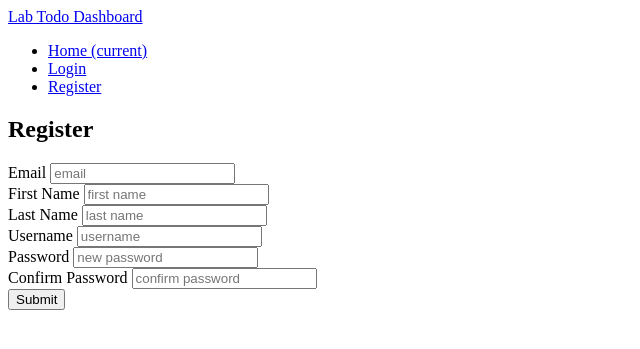
After one commit to sukhanova/TODO-App, a Flask app: page /register in a window 1280 px wide. The commit adds this page. Shown: the top 349 px of the page, without its empty margins (0-640 px from the left). Run offline with Flask 2, Linux system fonts and the light colour scheme.

Commit message:
Added user auth functionality. Register new user is failing

```diff
--- a/server.py
+++ b/server.py
@@ -1,6 +1,6 @@
 """Functions for Lab Dashboard Tracking Task App."""
 
-from flask import Flask, render_template, request, flash, session,redirect, abort
+from flask import Flask, render_template, request, flash, session,redirect, abort, jsonify
 from model import User, Project, Task, ProjectTask, UserProject, connect_to_db, db
 import os
 from jinja2 import StrictUndefined
@@ -14,75 +14,158 @@ app.jinja_env.undefined = StrictUndefined
 @app.route('/')
 def index():
     """View the homepage"""
-    return "Placeholder"
+    return render_template("index.html")
 
 
-@app.route('/welcome')
-def say_hello():
-    """Collect users first and last name."""
+@app.route('/register')
+def register_user():
+	"""User registration page"""
 
-    return render_template("homepage.html")
+	return render_template("register.html")
+
+@app.route('/login')
+def login_form():
+	"""User login page"""
+
+	return render_template('login.html')
 
 
-@app.route('/greet')
-def greet_person():
-    """Greet user by first and last name. Query database to pdisplay existing projects
-    for choice buttons"""
-
-    userFname = request.args.get("fname")
-    userLname = request.args.get("lname")
-
-    new_user = User(fname=userFname, lname=userLname)
-    db.session.add(new_user)
-    db.session.commit()
-
-    projects = Project.query.all()
-
-    return render_template("projects.html",
-                           personFname=userFname,
-                           personLname=userLname,
-                           projects=projects
-                           )
-
-@app.route('/projects')
-def select_project_form():
-    """User choosing project they working on"""
-    project_id = request.args.get("project")
-
-    project = Project.query.get(project_id)
-
-    return render_template("project_details.html", project=project)
+# ------- Auth Routes -------
 
 
-@app.route('/projects/<project_id>')
-def display_tasks(project_id):
+@app.route('/api/auth', methods=['POST'])
+def login():
+	user = User.query.filter_by(username=request.form.get('username')).first()
 
-    project = Project.query.get(project_id)
-    task = ProjectTask.query.all()
+	if user.login(request.form.get('password')):
+		app.logger.info('...Login successful.')
+		session['user_id'] = user.id
+	else:
+		app.logger.info('-  Login failure  -')
+		flash('Invalid username or password.')
+		return render_template('login.html')
 
-    description = request.args.get("task")
-    status = request.args.get("status")
-    print(project.tasks)
-    print("*"*10)
+	return render_template('profile.html', user=user)
 
 
-    # new_task = Task(description=task,
-    #                 status=status,
-    #                 task_id=new_task_id)
-    # db.session.add(new_task)
-    # db.session.commit()
+@app.route('/logout')
+def logout():
+	del session['user_id']
+
+	return redirect('/')
 
 
-    # new_task_id = new_task.task_id
-    # new_project_task = ProjectTask()
-    # db.session.add(new_project_task)
-    # db.session.commit()
+@app.route('/api/register', methods=['POST'])
+def register_auth():
+	"""Handles user registration data"""
 
-    return render_template("project_details.html",
-                           description=task,
-                           status=status,
-                           project=project)
+	app.logger.info('Registering new user...')
 
+	user_data = dict(request.form)
+
+	if user_data.get('password') == user_data.get('passwordConfirm'):
+		del user_data['passwordConfirm']
+
+		user = User(**user_data)
+		user.create_password(user_data.get('password'))
+		user.save()
+		app.logger.info(f'New user {user.id} created. Logging in...')
+		session['user_id'] = user.id
+
+		return redirect(f'/users/{user.id}')
+
+
+# @app.route('/logout')
+# def logout():
+# 	del session['user_id']
+
+# 	return redirect('/')
+
+
+# @app.route('/api/register', methods=['POST'])
+# def register_auth():
+# 	"""Handles user registration data"""
+
+# 	app.logger.info('Registering new user...')
+
+# 	user_data = dict(request.form)
+
+# 	if user_data.get('password') == user_data.get('passwordConfirm'):
+# 		del user_data['passwordConfirm']
+
+# 		user = User(**user_data)
+# 		user.create_password(user_data.get('password'))
+# 		user.save()
+# 		app.logger.info(f'New user {user.id} created. Logging in...')
+# 		session['user_id'] = user.id
+
+# 		return redirect(f'/users/{user.id}')
+
+# @app.route('/welcome')
+# def say_hello():
+#     """Collect users first and last name."""
+
+#     return render_template("homepage.html")
+
+
+# @app.route('/greet')
+# def greet_person():
+#     """Greet user by first and last name. Query database to pdisplay existing projects
+#     for choice buttons"""
+
+#     userFname = request.args.get("fname")
+#     userLname = request.args.get("lname")
+
+#     new_user = User(fname=userFname, lname=userLname)
+#     db.session.add(new_user)
+#     db.session.commit()
+
+#     projects = Project.query.all()
+
+#     return render_template("projects.html",
+#                            personFname=userFname,
+#                            personLname=userLname,
+#                            projects=projects
+#                            )
+
+# @app.route('/projects')
+# def select_project_form():
+#     """User choosing project they working on"""
+#     project_id = request.args.get("project")
+
+#     project = Project.query.get(project_id)
+
+#     return render_template("project_details.html", project=project)
+
+
+# @app.route('/projects/<project_id>')
+# def display_tasks(project_id):
+
+#     project = Project.query.get(project_id)
+#     task = ProjectTask.query.all()
+
+#     description = request.args.get("task")
+#     status = request.args.get("status")
+#     print(project.tasks)
+#     print("*"*10)
+
+
+#     # new_task = Task(description=task,
+#     #                 status=status,
+#     #                 task_id=new_task_id)
+#     # db.session.add(new_task)
+#     # db.session.commit()
+
+
+#     # new_task_id = new_task.task_id
+#     # new_project_task = ProjectTask()
+#     # db.session.add(new_project_task)
+#     # db.session.commit()
+
+#     return render_template("project_details.html",
+#                            description=task,
+#                            status=status,
+#                            project=project)
 
 
 if __name__ == '__main__':
--- /dev/null
+++ b/templates/_nav.html
@@ -0,0 +1,36 @@
+<nav class="navbar navbar-expand-lg navbar-dark">
+    <a class="navbar-brand" href="{{ url_for('index') }}">Lab Todo Dashboard</a>
+    <!-- <button class="navbar-toggler" type="button" data-toggle="collapse" data-target="#navbarText" aria-controls="navbarText" aria-expanded="false" aria-label="Toggle navigation">
+      <span class="navbar-toggler-icon"></span>
+    </button>
+   -->
+    <div class="collapse navbar-collapse" id="navbarText">
+      <ul class="navbar-nav mr-auto">
+        <li class="nav-item active">
+          <a class="nav-link" href="{{ url_for('index') }}">Home
+              <span class="sr-only">(current)</span></a>
+        </li>
+        <!-- if user not in session display login & register -->
+        {% if not session.get('user_id') %}
+          <li class="nav-item">
+            <a class="nav-link" href="{{ url_for('login_form') }}">Login
+            </a>
+          </li>
+          <li class="nav-item">
+            <a class="nav-link" href="{{ url_for('register_user') }}">Register
+            </a>
+          </li>
+        <!-- display profile link if user in session -->
+        {% else %}
+          <li class="nav-item">
+            <a class="nav-link" href="{{ url_for('login') }}">Profile
+            </a>
+          </li>
+          <li class="nav-item">
+            <a class="nav-link" href="{{ url_for('logout') }}">Logout</a>
+          </li>
+        {% endif %}
+      </ul>
+    </div>
+
+  </nav>
--- a/templates/base.html
+++ b/templates/base.html
@@ -1,17 +1,13 @@
 <!doctype html>
-<html>
-  <head>
-    <meta charset="utf-8">
-    <meta name="viewport" content="width=device-width">
-    <title>
-      {% block title %}
-      {% endblock %}
-    </title>
-    {% block head %}{% endblock %}
-  </head>
-  <body>
-    {% block body %}
+<html lang="en">
+<head>
+	<title>Lab Todo Dashboard | {% block title %}Home{% endblock %}</title>
 
-    {% endblock %}
-  </body>
+</head>
+
+<body>
+	{% include '_nav.html' %}
+
+	{% block content %}{% endblock %}
+</body>
 </html>
--- /dev/null
+++ b/templates/index.html
@@ -0,0 +1,5 @@
+{% extends 'base.html' %}
+
+{% block content %}
+
+{% endblock %}
--- /dev/null
+++ b/templates/register.html
@@ -0,0 +1,52 @@
+{% extends 'base.html' %}
+
+{% block title %}Register User{% endblock %}
+
+{% block content %}
+
+<div class="container">
+	<div class="col-md-8">
+
+		<form action="/api/register" method="post" id="registerForm">
+			<div class="form-group row">
+				<h2 class="text-center">Register</h2>
+			</div>
+
+			<div class="form-group row">
+				<label>Email</label>
+				<input type="email" class="form-control" name="email" id="emailData" placeholder="email" required>
+			</div>
+
+			<div class="form-group row">
+				<label>First Name</label>
+				<input type="text" class="form-control" name="fname" id="fNameData" placeholder="first name">
+			</div>
+
+			<div class="form-group row">
+				<label>Last Name</label>
+				<input type="text" class="form-control" name="lname" id="lNameData" placeholder="last name">
+			</div>
+
+			<div class="form-group row">
+				<label>Username</label>
+				<input type="text" class="form-control" name="username" id="usernameData" placeholder="username" required>
+			</div>
+
+			<div class="form-group row">
+				<label>Password</label>
+				<input type="password" class="form-control" name="password" id="passwordData" placeholder="new password" required>
+			</div>
+
+			<div class="form-group row">
+				<label>Confirm Password</label>
+				<input type="password" class="form-control" name="passwordConfirm" placeholder="confirm password" required>
+			</div>
+
+			<div class="form-group row">
+				<button type="submit" class="btn btn-outline-secondary">Submit</button>
+			</div>
+		</form>
+
+	</div>
+</div>
+{% endblock %}
```
Also changed, not shown: model.py (+21 -4 lines), seed.py (+0 -12 lines), templates/login.html (+24 -12 lines), templates/profile.html (added, +16 -0 lines), templates/project_tasks.html (line endings or trailing spaces).
